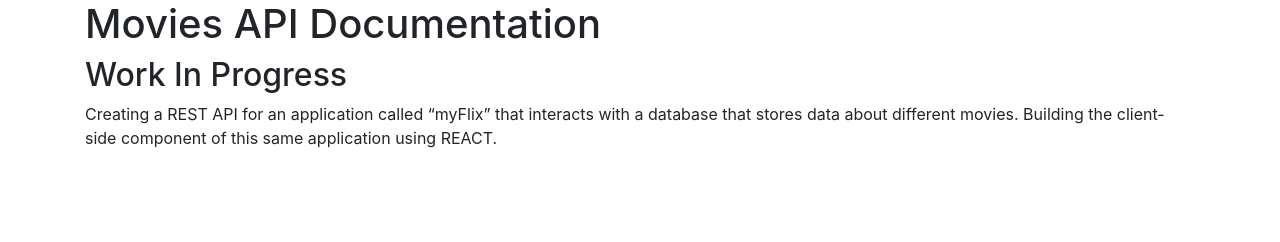
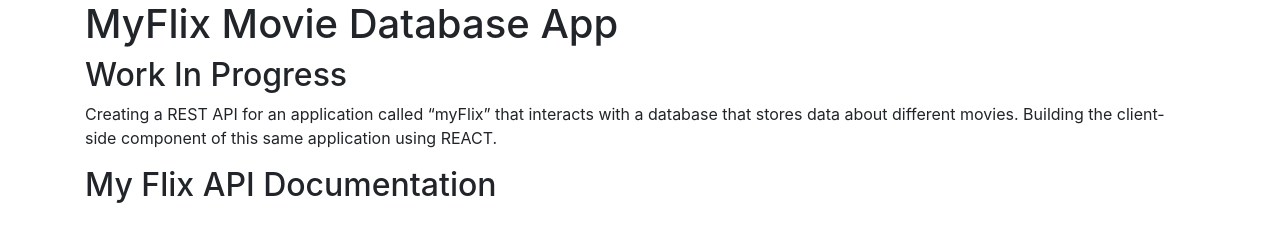
Before and after one commit to lorenaruiz01/movies_api, a website: page public/documentation.html in a window 1280 px wide. Drawn offline with nearby package versions, Linux system fonts and the light colour scheme.

Commit message:
change title and add h2

```diff
--- a/public/documentation.html
+++ b/public/documentation.html
@@ -11,7 +11,7 @@
 </head>
 <body>
     <div class="container" id="title">
-        <h1>Movies API Documentation</h1>
+        <h1>MyFlix Movie Database App</h1>
 
         <h2>Work In Progress</h2>
         <p>
@@ -21,5 +21,8 @@
 
         </p>
     </div>
+    <div class="container">
+		<h2 class="text-left">My Flix API Documentation</h2>
+	</div>
 </body>
 </html>
```
